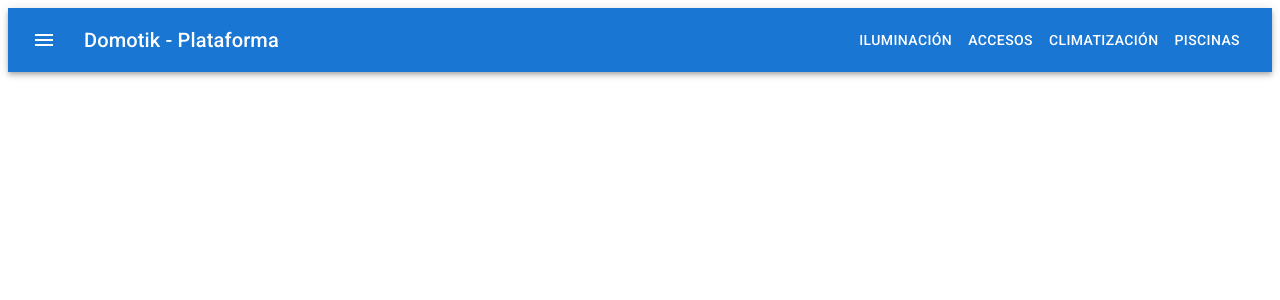
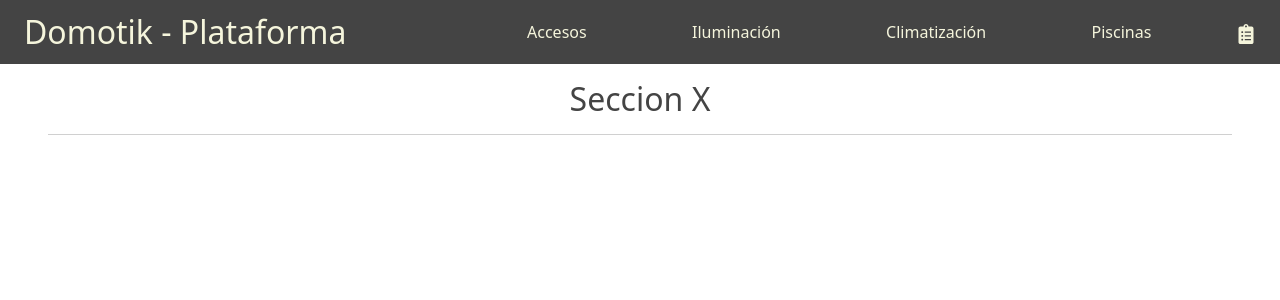
Before and after one commit to AlejoGreco/ecommerce-domotik, a React (Create React App) app: page / in a window 1280 px wide. Shown: the top 300 px of the page. Built offline with nearby package versions, Linux system fonts and the light colour scheme.

Commit message:
Se cambio material UI por bootstrap (simpliidad) - Creacion de Widget e ItemListContainer

```diff
--- a/src/App.js
+++ b/src/App.js
@@ -1,9 +1,12 @@
+import ItemListContainer from "./components/ItemListContainer/ItemListContainer";
 import { NavBar } from "./components/NavBar/NavBar";
+import 'bootstrap/dist/css/bootstrap.min.css';
 
 function App() {
   return (
     <>
       <NavBar />
+      <ItemListContainer greeting="Seccion X"/>
     </>
   );
 }
--- /dev/null
+++ b/src/components/CartWidget/CartWidget.js
@@ -0,0 +1,10 @@
+import React from 'react'
+import {FaClipboardList} from 'react-icons/fa'
+
+export const CartWidget = () => {
+    return (
+        <div>
+            <FaClipboardList size={20}/>
+        </div>
+    )
+}
--- /dev/null
+++ b/src/components/ItemListContainer/ItemListContainer.js
@@ -0,0 +1,13 @@
+import React from 'react'
+import './ItemListContainer.scss'
+
+const  ItemListContainer = ({greeting}) => {
+    return (
+        <div className="greeting-container">
+            <h2>{greeting}</h2>
+            <hr/>
+        </div>
+    )
+}
+
+export default ItemListContainer
--- /dev/null
+++ b/src/components/ItemListContainer/ItemListContainer.scss
@@ -0,0 +1,6 @@
+.greeting-container {
+    margin: 1rem 3rem;
+    font-size: 1.3rem;
+    color: #444;
+    text-align: center;
+}
--- a/src/components/NavBar/NavBar.js
+++ b/src/components/NavBar/NavBar.js
@@ -1,37 +1,21 @@
 import * as React from 'react';
-import AppBar from '@mui/material/AppBar';
-import Box from '@mui/material/Box';
-import Toolbar from '@mui/material/Toolbar';
-import Typography from '@mui/material/Typography';
-import Button from '@mui/material/Button';
-import IconButton from '@mui/material/IconButton';
-import MenuIcon from '@mui/icons-material/Menu';
 import './NavBar.scss';
+import { CartWidget } from '../CartWidget/CartWidget';
 
 export const NavBar = () => {
 
-  return (
-    <Box sx={{ flexGrow: 1 }}>
-        <AppBar position="static" className="miNavBar">
-        <Toolbar>
-            <IconButton
-            size="large"
-            edge="start"
-            color="inherit"
-            aria-label="menu"
-            sx={{ mr: 2 }}
-            >
-            <MenuIcon />
-            </IconButton>
-            <Typography variant="h6" component="div" sx={{ flexGrow: 1 }}>
-            Domotik - Plataforma
-            </Typography>
-            <Button color="inherit">Iluminación</Button>
-            <Button color="inherit">Accesos</Button>
-            <Button color="inherit">Climatización</Button>
-            <Button color="inherit">Piscinas</Button>
-        </Toolbar>
-        </AppBar>
-    </Box>
+    return (
+        <>
+            <nav className="my-nav">
+                <h1>Domotik - Plataforma</h1>
+                <ul className="nav-list">
+                    <li>Accesos</li>
+                    <li>Iluminación</li>
+                    <li>Climatización</li>
+                    <li>Piscinas</li>
+                </ul>
+                <CartWidget />
+            </nav>
+        </>
     );
 }
--- a/src/components/NavBar/NavBar.scss
+++ b/src/components/NavBar/NavBar.scss
@@ -1,3 +1,25 @@
-.miNavBar {
+
+.my-nav {
     background-color: #444;
+    color: #f5f5dc;
+    display: flex;
+    align-items: center;
+    padding: .8rem 1.5rem;
+
+    .nav-list {
+        list-style: none;
+        flex-grow: 1;
+        display: flex;
+        justify-content: space-around;
+        align-items: center;
+        padding: 0;
+        margin: 0 2rem;
+    }
+
+    h1 {
+        font-size: 2rem;
+        padding: 0;
+        margin: 0;
+        margin-right: 6rem;
+    }
 }
```
Also changed, not shown: package.json (+3 -4 lines), 1 other file (tests, documents, lock files or other folders).
